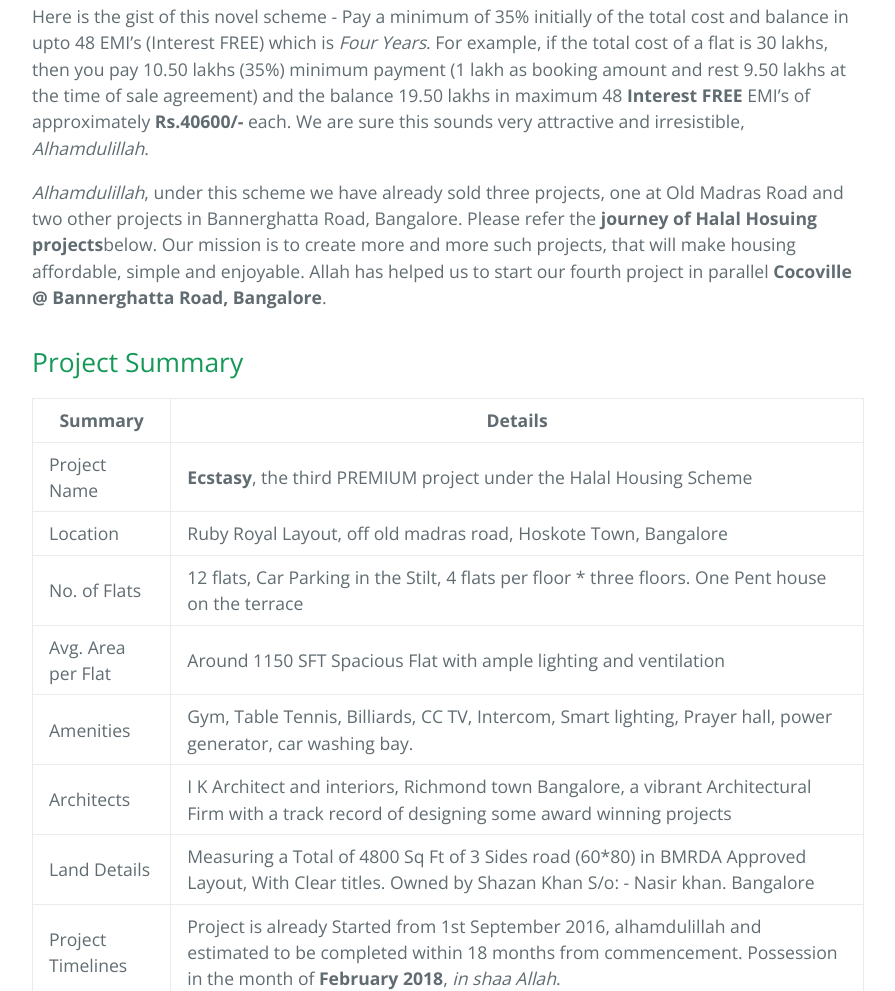
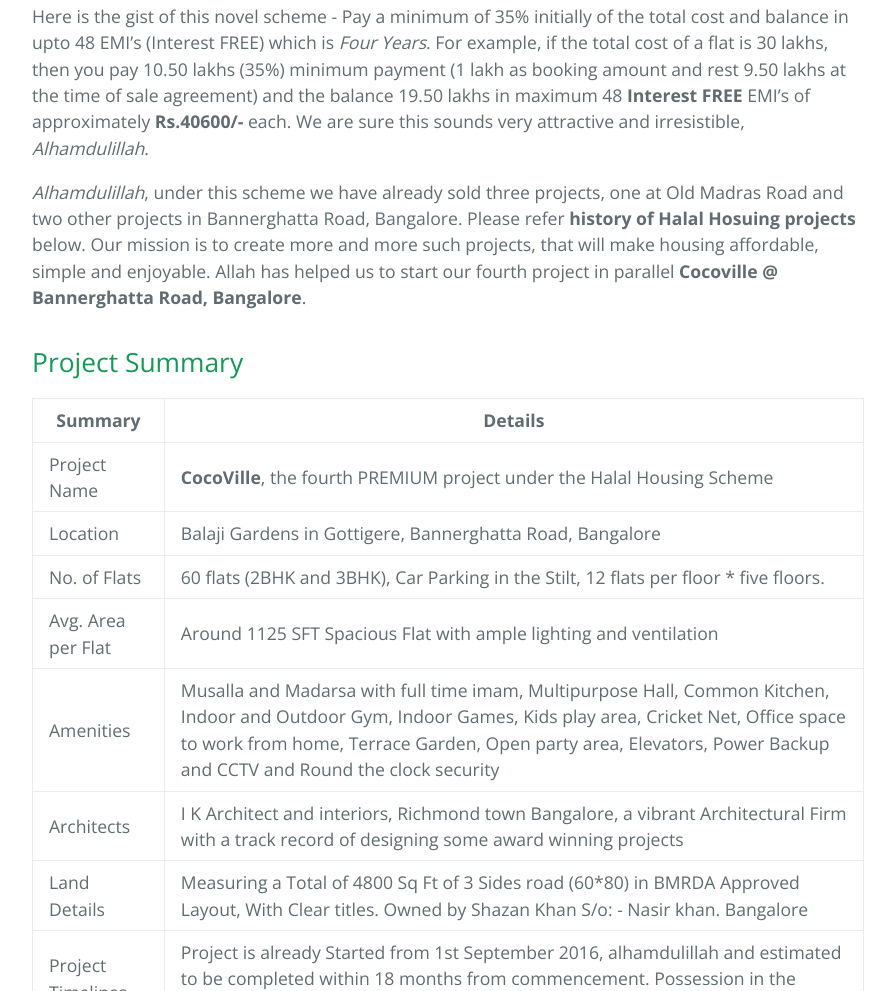
Before and after one commit to halalhousing/halalhousing.github.io, a plain HTML site: page cocoville.htm in a window 1280 px wide. Shown: the part 627-1618 px from the top of the page, without its empty margins (192-1087 px from the left). Drawn offline with nearby package versions, Linux system fonts and the light colour scheme.

Commit message:
Update cocoville.htm

```diff
--- a/cocoville.htm
+++ b/cocoville.htm
@@ -35,7 +35,7 @@
 
 <p>Here is the gist of this novel scheme - Pay a minimum of 35% initially of the total cost and balance in upto 48 EMI’s (Interest FREE) which is <em>Four Years</em>. For example, if the total cost of a flat is 30 lakhs, then you pay 10.50 lakhs (35%) minimum payment (1 lakh as booking amount and rest 9.50 lakhs at the time of sale agreement) and the balance 19.50 lakhs in maximum 48 <strong>Interest FREE</strong> EMI’s of approximately <strong>Rs.40600/-</strong> each. We are sure this sounds very attractive and irresistible, <em>Alhamdulillah</em>.</p>
 
-<p><em>Alhamdulillah</em>, under this scheme we have already sold three projects, one at Old Madras Road and two other projects in Bannerghatta Road, Bangalore. Please refer the <strong>journey of Halal Hosuing projects</strong>below. Our mission is to create more and more such projects, that will make housing affordable, simple and enjoyable. Allah has helped us to start our fourth project in parallel <strong>Cocoville @ Bannerghatta Road, Bangalore</strong>.</p>
+<p><em>Alhamdulillah</em>, under this scheme we have already sold three projects, one at Old Madras Road and two other projects in Bannerghatta Road, Bangalore. Please refer <strong>history of Halal Hosuing projects</strong> below. Our mission is to create more and more such projects, that will make housing affordable, simple and enjoyable. Allah has helped us to start our fourth project in parallel <strong>Cocoville @ Bannerghatta Road, Bangalore</strong>.</p>
 
 <h2>
 <a id="project-summary" class="anchor" href="#project-summary" aria-hidden="true"><span aria-hidden="true" class="octicon octicon-link"></span></a>Project Summary</h2>
@@ -51,23 +51,23 @@
 <tr>
 <td>Project Name</td>
 <td>
-<strong>Ecstasy</strong>, the third PREMIUM project under the Halal Housing Scheme</td>
+<strong>CocoVille</strong>, the fourth PREMIUM project under the Halal Housing Scheme</td>
 </tr>
 <tr>
 <td>Location</td>
-<td>Ruby Royal Layout, off old madras road, Hoskote Town, Bangalore</td>
+<td>Balaji Gardens in Gottigere, Bannerghatta Road, Bangalore</td>
 </tr>
 <tr>
 <td>No. of Flats</td>
-<td>12 flats, Car Parking in the Stilt, 4 flats per floor * three floors. One Pent house on the terrace</td>
+<td>60 flats (2BHK and 3BHK), Car Parking in the Stilt, 12 flats per floor * five floors.</td>
 </tr>
 <tr>
 <td>Avg. Area per Flat</td>
-<td>Around 1150 SFT Spacious Flat with ample lighting and ventilation</td>
+<td>Around 1125 SFT Spacious Flat with ample lighting and ventilation</td>
 </tr>
 <tr>
 <td>Amenities</td>
-<td>Gym, Table Tennis, Billiards, CC TV, Intercom, Smart lighting, Prayer hall, power generator, car washing bay.</td>
+<td>Musalla and Madarsa with full time imam, Multipurpose Hall, Common Kitchen, Indoor and Outdoor Gym, Indoor Games, Kids play area, Cricket Net, Office space to work from home, Terrace Garden, Open party area, Elevators, Power Backup and CCTV and Round the clock security</td>
 </tr>
 <tr>
 <td>Architects</td>
```
